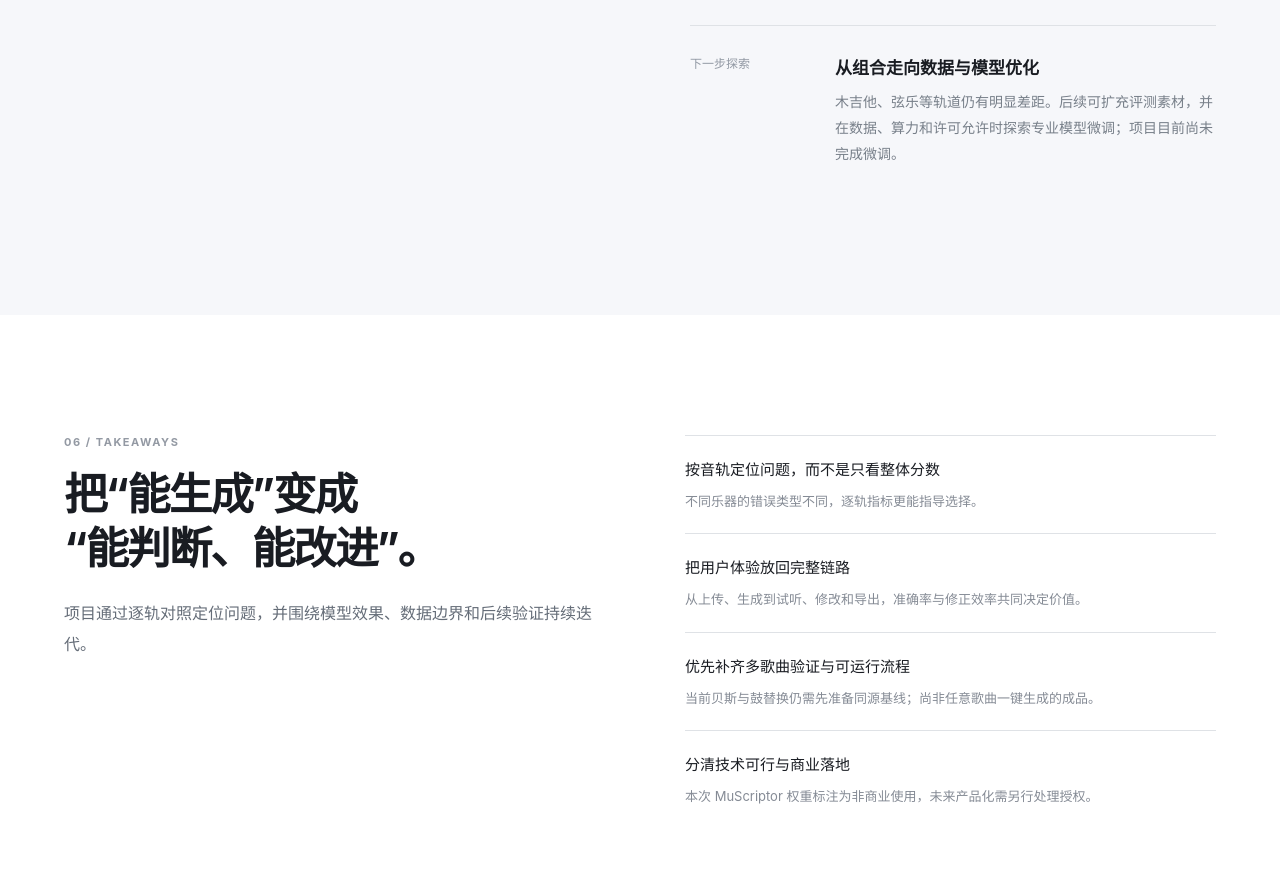
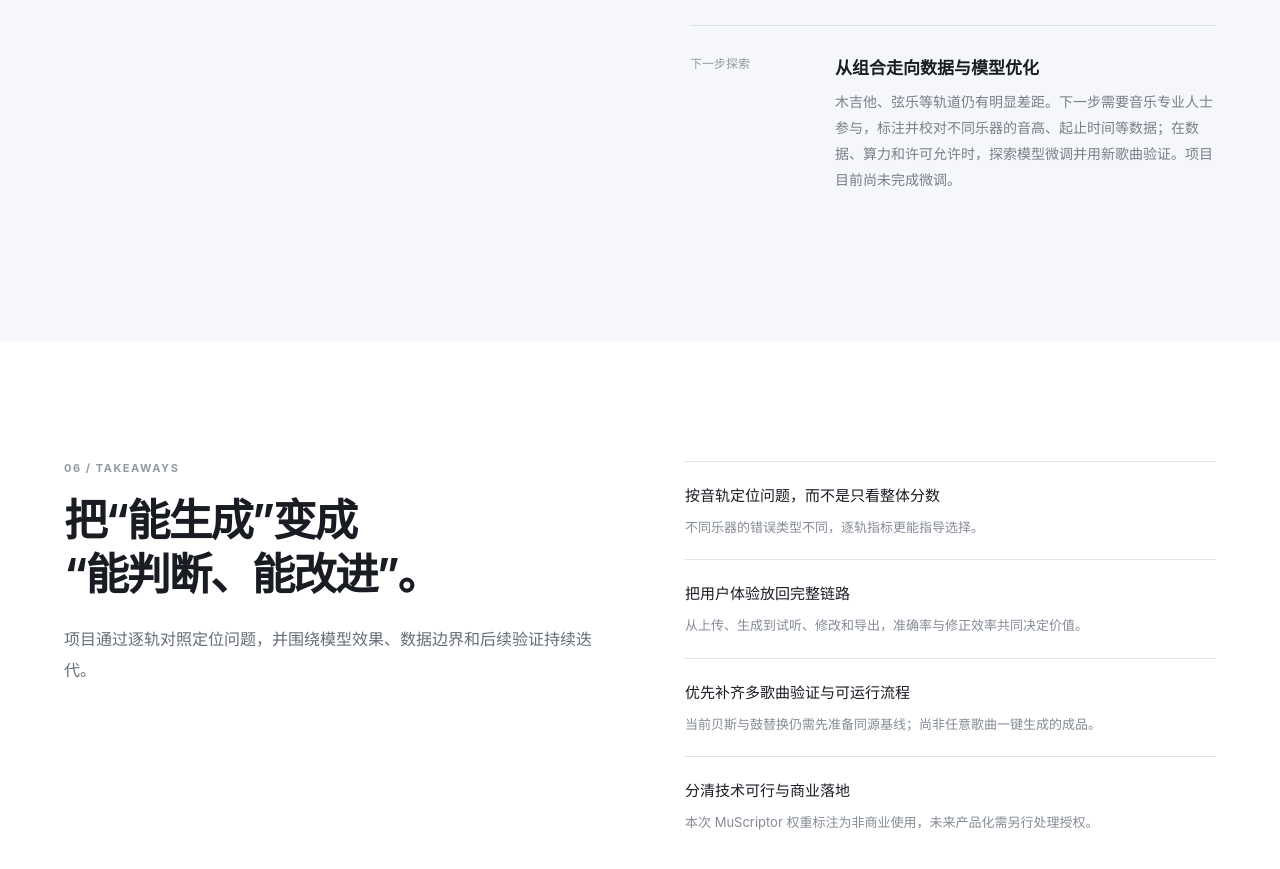
Before and after one commit to Max-Ren0/audio-to-midi-mvp, a plain HTML site: page outputs/portfolio-preview/index.html in a window 1280 px wide. Shown: the part 5092-5961 px from the top of the page. Drawn offline with Linux system fonts and the light colour scheme.

Commit message:
docs: add expert annotation and fine-tuning plan

```diff
--- a/outputs/portfolio-preview/index.html
+++ b/outputs/portfolio-preview/index.html
@@ -9,5 +9,5 @@
 <section class="wrap" style="padding-top:0"><div class="intro"><div><div class="eyebrow">MY ROLE / 产品推进</div><h2 class="section-title">从明确问题，<br>到用结果做选择。</h2><p class="lead">围绕音频转多轨 MIDI 的可行性，推动需求定义、竞品观察、评测和方案取舍。</p></div><div class="method-list"><article><small>需求与范围</small><div><h3>先验证核心功能</h3><p>明确优先处理音频到 MIDI，暂不建设前端；确定钢琴、两类吉他、贝斯、鼓和弦乐六轨，忽略人声。</p></div></article><article><small>评测与决策</small><div><h3>提供参考并逐轨比较</h3><p>提供测试音频和参考 MIDI，针对不同音轨要求对比评估，并决定固定钢琴 B 路线。</p></div></article><article><small>模型选择</small><div><h3>基于实测调整方案</h3><p>结合 NeuralNote 对照结果，决定将贝斯与鼓切换为 MuScriptor，继续用相同参考评估。</p></div></article></div></div></section><section class="section-alt" id="process"><div class="wrap"><div class="flow-head"><div><div class="eyebrow">02 / PRODUCT FLOW</div><h2 class="section-title">从音频输入，<br>到可编辑的音乐。</h2></div><p class="lead">先验证生成质量，再考虑完整前端。不同乐器分别选择处理方式，结果合并为多轨 MIDI。</p></div><div class="flow"><div class="step"><small>01</small><h3>输入与预处理</h3><p>读取音频，检查格式、时长与时间范围。</p></div><div class="step"><small>02</small><h3>声音分离</h3><p>按路线提取钢琴等声音，减少混音干扰。</p></div><div class="step"><small>03</small><h3>识别音符</h3><p>根据乐器使用专用转谱或多乐器模型。</p></div><div class="step"><small>04</small><h3>整理与导出</h3><p>整理音符时间与轨道，写入 MIDI 乐器编号。</p></div><div class="step"><small>05</small><h3>对照与迭代</h3><p>与参考 MIDI 逐轨比较，定位漏音和误报。</p></div></div></div></section>
 <section class="wrap" id="method"><div class="method"><div class="summary"><div class="eyebrow">03 / KEY DECISIONS</div><h2 class="section-title">不追求一个模型<br>解决所有问题。</h2><p class="lead">围绕每条音轨的表现选择路线，同时保留可对照的实验结果。模型方案是研究选择，不代表所有歌曲的最终效果。</p></div><div class="method-list"><article><small>PIANO / 钢琴</small><div><h3>先分离，再使用钢琴专用模型</h3><p>固定 BS-RoFormer SW → Transkun 路线。先从混音中提取钢琴，再识别音符。</p></div></article><article><small>BASS & DRUMS</small><div><h3>用多乐器模型重新验证两轨</h3><p>将贝斯和鼓替换为 MuScriptor Medium 的输出，与原 Noto 方案使用同一参考口径比较。</p></div></article><article><small>GUITAR / 吉他</small><div><h3>分别观察木吉他与电吉他</h3><p>用分离后的吉他音频或原混音进行转谱；当前两轨仍存在明显漏音和误报。</p></div></article><article><small>STRINGS / 弦乐</small><div><h3>从剩余声音寻找弦乐</h3><p>使用 SW 的剩余音轨与 YourMT3，再筛选弦乐；该路线仍需要进一步改善。</p></div></article></div></div></section>
 <section class="results" id="results"><div class="wrap"><div class="eyebrow">04 / EXPERIMENT & LEARNING</div><h2 class="section-title">用同一首歌，<br>检查每一步是否有效。</h2><p class="lead">以《唯一》的参考 MIDI 进行同口径对照。下方是一次实验中的严格逐音 F1：音高和乐器类别一致，起音误差不超过 50 毫秒。</p><div class="metric-row"><div class="metric"><small>贝斯 · MuScriptor 替换前 / 后</small><strong>25.45% <em>→ 71.92%</em></strong><p>同一首歌、同一参考与评测范围下，贝斯音符匹配改善。</p></div><div class="metric"><small>鼓 · MuScriptor 替换前 / 后</small><strong>55.22% <em>→ 55.99%</em></strong><p>鼓轨小幅变化；后续仍需要按鼓件分析错误。</p></div></div><div class="bar-list"><div class="muted-label">替换后的各轨严格 F1 · 《唯一》</div><div class="bar-row"><span>钢琴</span><div class="bar"><i style="--w:92.36%"></i></div><b>92.36%</b></div><div class="bar-row"><span>木吉他</span><div class="bar"><i style="--w:5.17%"></i></div><b>5.17%</b></div><div class="bar-row"><span>电吉他</span><div class="bar"><i style="--w:8.87%"></i></div><b>8.87%</b></div><div class="bar-row"><span>贝斯</span><div class="bar"><i style="--w:71.92%"></i></div><b>71.92%</b></div><div class="bar-row"><span>鼓</span><div class="bar"><i style="--w:55.99%"></i></div><b>55.99%</b></div><div class="bar-row"><span>弦乐</span><div class="bar"><i style="--w:6.6%"></i></div><b>6.60%</b></div></div><p class="note-text">评测说明：参考 MIDI 的来源与完整性尚未独立核实；结果经过同曲估计的时间对齐，尚未人工试听。单曲 F1 不等于听感准确率，也不能代表其他歌曲的效果。</p></div></section>
-<section class="section-alt" id="model-reflection"><div class="wrap"><div class="intro"><div><div class="eyebrow">05 / MODEL REFLECTION</div><h2 class="section-title">通用 AI 的能力，<br>需要适配具体任务。</h2><p class="lead">项目让我认识到，行业需求不同，输入数据、输出形式和衡量标准也会不同。能理解语言的模型，并不必然适合直接识别多乐器音符；音乐转谱还需要处理音高、时值和乐器归属。</p></div><div class="method-list"><article><small>方案选择</small><div><h3>用现有模型解决专业问题</h3><p>当前没有从零训练音乐模型，而是选择已有的声音分离、钢琴转谱和多乐器模型，按音轨组合，并通过统一参考比较结果。</p></div></article><article><small>项目边界</small><div><h3>先完成可验证的小范围实验</h3><p>受项目阶段和对话 Token 预算影响，暂未进行大规模模型替换与多歌曲验证。本地音乐模型推理还受到运行时间和计算资源限制。</p></div></article><article><small>下一步探索</small><div><h3>从组合走向数据与模型优化</h3><p>木吉他、弦乐等轨道仍有明显差距。后续可扩充评测素材，并在数据、算力和许可允许时探索专业模型微调；项目目前尚未完成微调。</p></div></article></div></div></div></section>
+<section class="section-alt" id="model-reflection"><div class="wrap"><div class="intro"><div><div class="eyebrow">05 / MODEL REFLECTION</div><h2 class="section-title">通用 AI 的能力，<br>需要适配具体任务。</h2><p class="lead">项目让我认识到，行业需求不同，输入数据、输出形式和衡量标准也会不同。能理解语言的模型，并不必然适合直接识别多乐器音符；音乐转谱还需要处理音高、时值和乐器归属。</p></div><div class="method-list"><article><small>方案选择</small><div><h3>用现有模型解决专业问题</h3><p>当前没有从零训练音乐模型，而是选择已有的声音分离、钢琴转谱和多乐器模型，按音轨组合，并通过统一参考比较结果。</p></div></article><article><small>项目边界</small><div><h3>先完成可验证的小范围实验</h3><p>受项目阶段和对话 Token 预算影响，暂未进行大规模模型替换与多歌曲验证。本地音乐模型推理还受到运行时间和计算资源限制。</p></div></article><article><small>下一步探索</small><div><h3>从组合走向数据与模型优化</h3><p>木吉他、弦乐等轨道仍有明显差距。下一步需要音乐专业人士参与，标注并校对不同乐器的音高、起止时间等数据；在数据、算力和许可允许时，探索模型微调并用新歌曲验证。项目目前尚未完成微调。</p></div></article></div></div></div></section>
 <section class="wrap"><div class="lessons"><div><div class="eyebrow">06 / TAKEAWAYS</div><h2 class="section-title">把“能生成”变成<br>“能判断、能改进”。</h2><p class="lead">项目通过逐轨对照定位问题，并围绕模型效果、数据边界和后续验证持续迭代。</p></div><ul><li>按音轨定位问题，而不是只看整体分数<span>不同乐器的错误类型不同，逐轨指标更能指导选择。</span></li><li>把用户体验放回完整链路<span>从上传、生成到试听、修改和导出，准确率与修正效率共同决定价值。</span></li><li>优先补齐多歌曲验证与可运行流程<span>当前贝斯与鼓替换仍需先准备同源基线；尚非任意歌曲一键生成的成品。</span></li><li>分清技术可行与商业落地<span>本次 MuScriptor 权重标注为非商业使用，未来产品化需另行处理授权。</span></li></ul></div></section></main><footer><div class="footer-inner"><span>NOTO &nbsp; / &nbsp; AI MUSIC TRANSCRIPTION</span><span>音频转多轨 MIDI · AI 产品实践</span></div></footer><script>const w=document.querySelector('#wave');for(let i=0;i<100;i++){const a=document.createElement('i');a.style.setProperty('--h',(8+Math.abs(Math.sin(i*.47)*Math.cos(i*.113))*74)+'%');w.appendChild(a)}</script></body></html>
```
Also changed, not shown: 1 other file.
